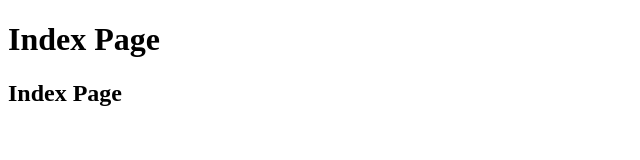
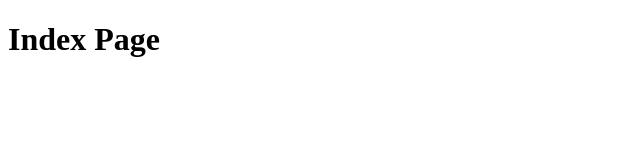
Before and after one commit to ChandrakantMohite/project1, a plain HTML site: page index.html in a window 1280 px wide. Shown: the whole page, without its empty margins (0-640 px from the left). Drawn offline with Linux system fonts and the light colour scheme.

Commit message:
h2 removed

```diff
--- a/index.html
+++ b/index.html
@@ -8,6 +8,5 @@
 </head>
 <body>
     <h1>Index Page</h1>
-    <h2>Index Page</h2>
 </body>
 </html>
```
